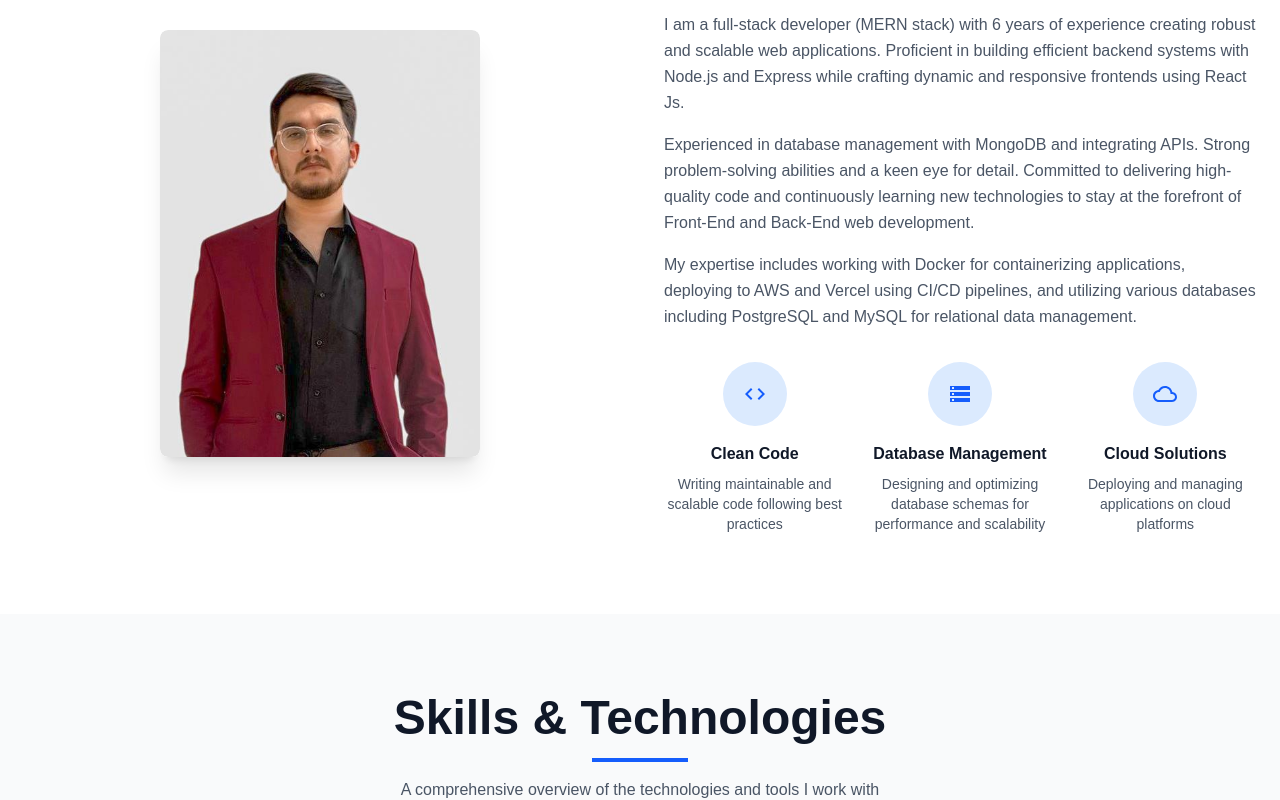
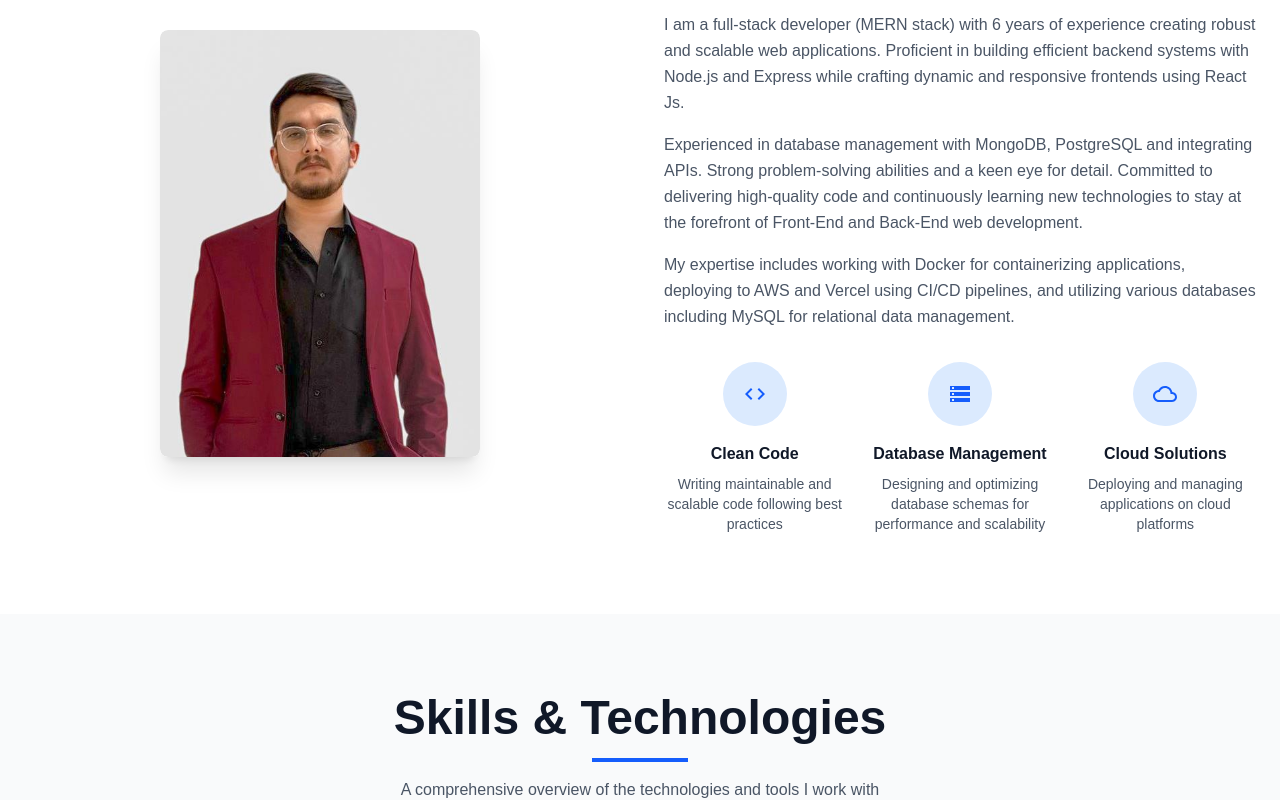
Before and after one commit to alwahabkhan/alwahabkhan-portfolio, a Next.js app: page / in a window 1280 px wide. Shown: the part 1060-1860 px from the top of the page. Built offline with nearby package versions, Linux system fonts and the light colour scheme.

Commit message:
minor changes

```diff
--- a/app/components/About.tsx
+++ b/app/components/About.tsx
@@ -91,13 +91,13 @@ export default function About() {
               frontends using React Js.
             </p>
             <p className="text-gray-600 dark:text-gray-300 mb-4 leading-relaxed">
-              Experienced in database management with MongoDB and integrating APIs. Strong problem-solving abilities and a keen
+              Experienced in database management with MongoDB, PostgreSQL and integrating APIs. Strong problem-solving abilities and a keen
               eye for detail. Committed to delivering high-quality code and continuously learning new technologies to stay at the
               forefront of Front-End and Back-End web development.
             </p>
             <p className="text-gray-600 dark:text-gray-300 mb-8 leading-relaxed">
               My expertise includes working with Docker for containerizing applications, deploying to AWS and Vercel using CI/CD
-              pipelines, and utilizing various databases including PostgreSQL and MySQL for relational data management.
+              pipelines, and utilizing various databases including MySQL for relational data management.
             </p>
 
             <div className="grid grid-cols-3 gap-6">
--- a/app/components/Experience.tsx
+++ b/app/components/Experience.tsx
@@ -28,7 +28,7 @@ export default function Experience() {
       title: 'Full Stack Developer',
       company: 'E-Strats',
       location: 'Pwd, Islambad',
-      period: 'Jan 2022 - Dec 2024',
+      period: 'Jan 2023 - Dec 2024',
       description: [
         'Led the end-to-end development of scalable web applications using the Full stack (MongoDB, Express.js, React.js, Node.js, Nest.js, Next.js)',
         'Built and integrated RESTful APIs for smooth frontend-backend communication',
@@ -44,7 +44,7 @@ export default function Experience() {
       title: 'MERN Stack Developer',
       company: 'Abt IT Innovation Ltd Pvt',
       location: 'I8, Islambad',
-      period: 'Jan 2020 - Dec 2021',
+      period: 'Jan 2021 - Dec 2022',
       description: [
         'Developed dynamic UI components in React.js, implementing responsive layouts with Bootstrap and Tailwind CSS',
         'Created and connected MongoDB databases and implemented backend logic using Express.js and Node.js',
--- a/app/layout.tsx
+++ b/app/layout.tsx
@@ -14,7 +14,7 @@ const geistMono = Geist_Mono({
 
 export const metadata: Metadata = {
   title: "M Alwahab Ali Khan - Full Stack Developer Portfolio",
-  description: "Portfolio website of M Alwahab Ali Khan, a Full Stack Developer with 6 years of experience in building robust and scalable web applications",
+  description: "Portfolio website of M Alwahab Ali Khan, a Full Stack Developer with 4 years of experience in building robust and scalable web applications",
 };
 
 export default function RootLayout({
```
